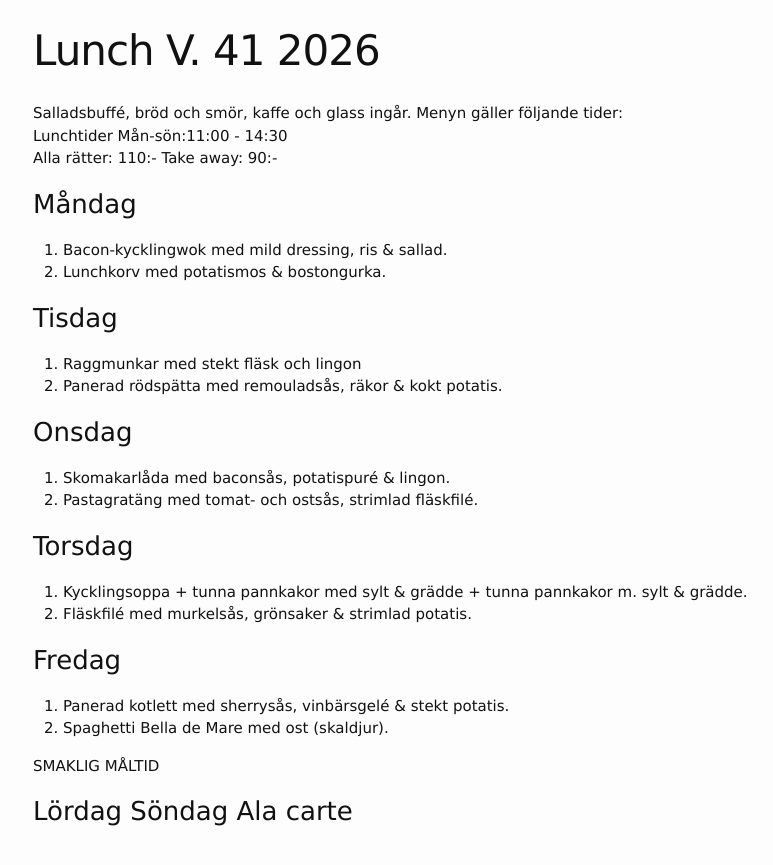
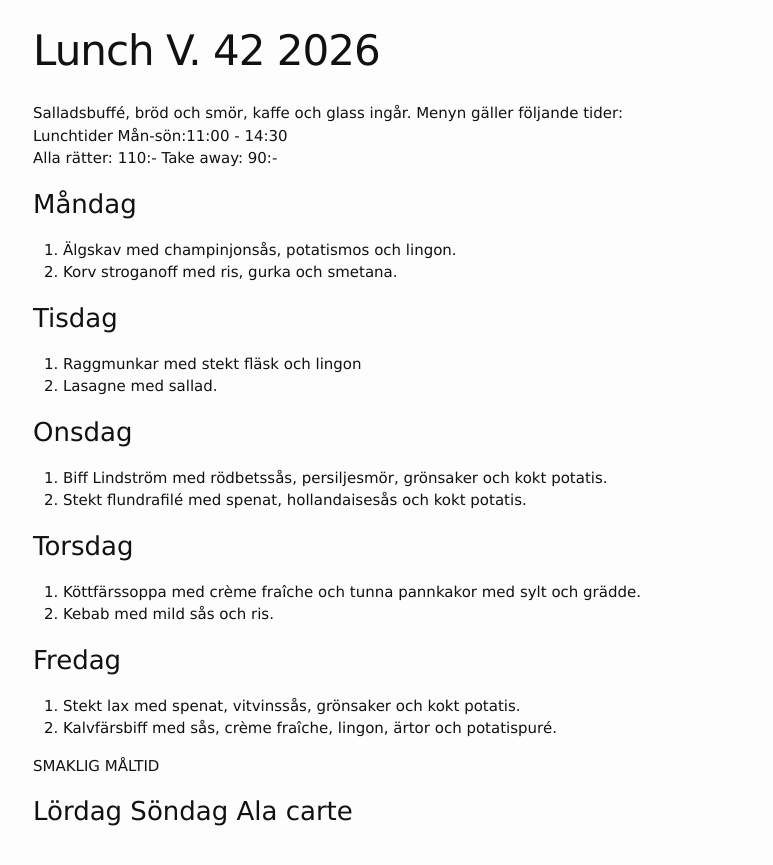
Before and after one commit to FarInn62/farinn62.github.io, a Jekyll site: the page built from lunch.md, in a window 1280 px wide. Shown: the top 865 px of the page, without its empty margins (237-1010 px from the left). Built offline with Jekyll 4.4.1, drawn with Linux system fonts in a browser that asks for light colours.

Commit message:
Update lunch.md

```diff
--- a/lunch.md
+++ b/lunch.md
@@ -1,6 +1,6 @@
 ---
 layout: foodmenu
-title: Lunch V. 41 2026
+title: Lunch V. 42 2026
 permalink: /lunch/
 published: true
 ---
@@ -11,28 +11,28 @@ Alla rätter: 110:- Take away: 90:-
 
 ### Måndag
 
-1. Bacon-kycklingwok med mild dressing, ris & sallad.
-2. Lunchkorv med potatismos & bostongurka.
+1. Älgskav med champinjonsås, potatismos och lingon.
+2. Korv stroganoff med ris, gurka och smetana.
 
 ### Tisdag
 
 1. Raggmunkar med stekt fläsk och lingon
-2. Panerad rödspätta med remouladsås, räkor & kokt potatis.
+2. Lasagne med sallad.
 
 ### Onsdag
 
-1. Skomakarlåda med baconsås, potatispuré & lingon.
-2. Pastagratäng med tomat- och ostsås, strimlad fläskfilé.
+1. Biff Lindström med rödbetssås, persiljesmör, grönsaker och kokt potatis.
+2. Stekt flundrafilé med spenat, hollandaisesås och kokt potatis.
 
 ### Torsdag
 
-1. Kycklingsoppa + tunna pannkakor med sylt & grädde + tunna pannkakor m. sylt & grädde.
-2. Fläskfilé med murkelsås, grönsaker & strimlad potatis.
+1. Köttfärssoppa med crème fraîche och tunna pannkakor med sylt och grädde.
+2. Kebab med mild sås och ris.
 
 ### Fredag
 
-1.  Panerad kotlett med sherrysås, vinbärsgelé & stekt potatis.
-2.  Spaghetti Bella de Mare med ost (skaldjur).
+1.  Stekt lax med spenat, vitvinssås, grönsaker och kokt potatis.
+2.  Kalvfärsbiff med sås, crème fraîche, lingon, ärtor och potatispuré.
 
 SMAKLIG MÅLTID
 ### Lördag Söndag Ala carte
```
